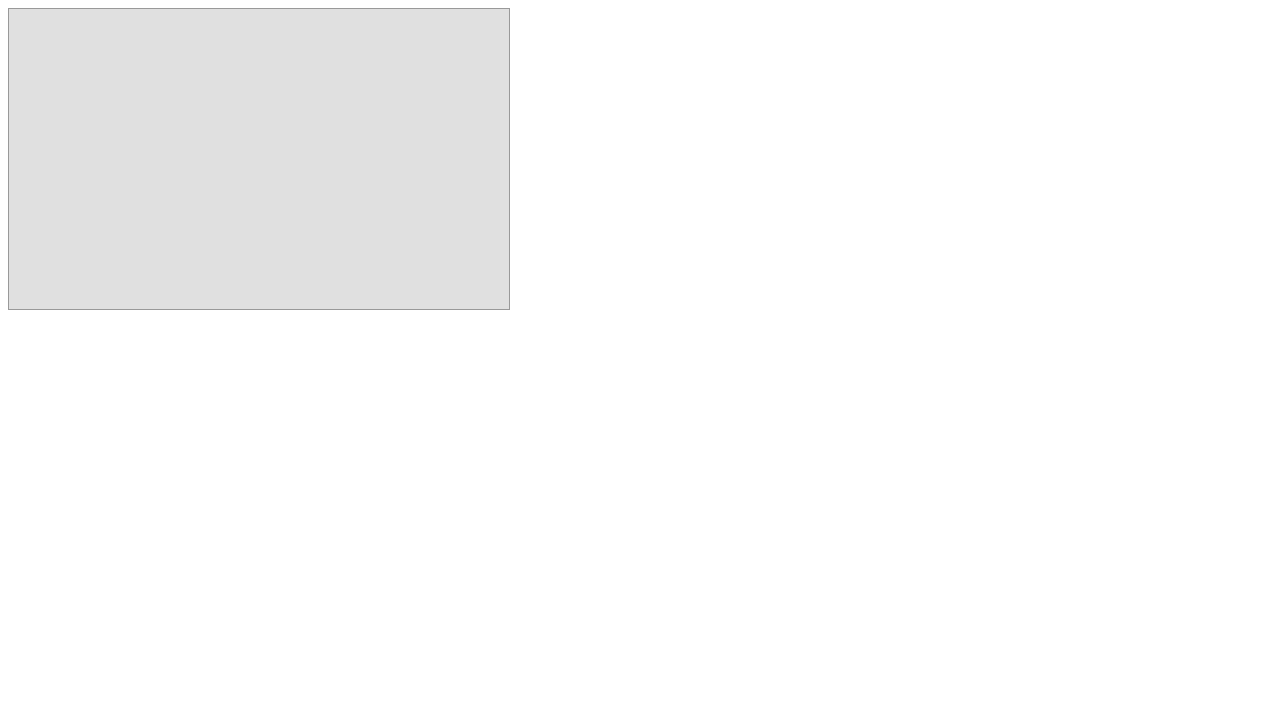
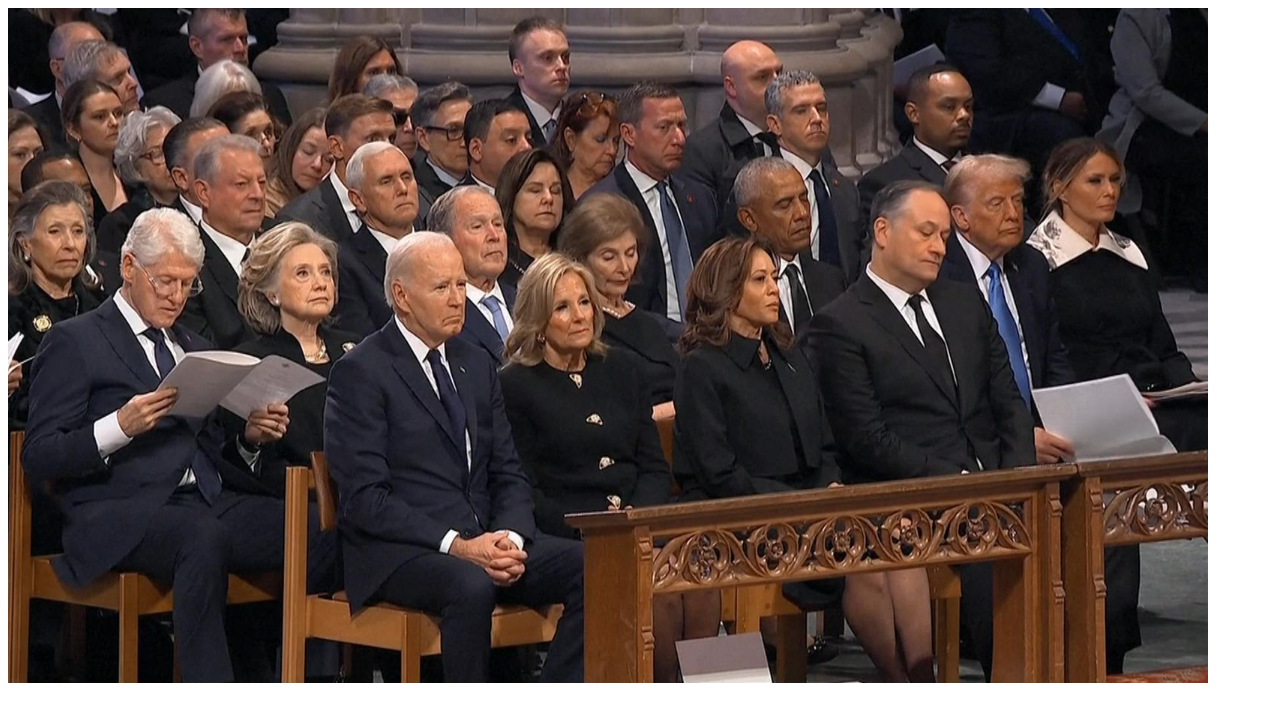
Before and after one commit to RichardGabelman/wheres-waldo, a React (Vite) app in the folder frontend/: page / in a window 1280 px wide. Shown: the top 722 px of the page. Built offline with nearby package versions, Linux system fonts and the light colour scheme.

Commit message:
feat: add photo and change targeting to use %

```diff
--- a/frontend/src/components/TaggableFrame/TaggableFrame.css
+++ b/frontend/src/components/TaggableFrame/TaggableFrame.css
@@ -1,9 +1,13 @@
 .frame {
   position: relative;
-  width: 500px;
-  height: 300px;
-  background-color: #e0e0e0;
-  border: 1px solid #999;
+  display: inline-block;
+  max-width: 1200px;
+}
+
+.frame-img {
+  display: block;
+  width: 100%;
+  height: auto;
 }
 
 .tag-container {
@@ -19,7 +23,7 @@
 
 .dropdown {
   position: absolute;
-  left: 50px;
+  left: calc(100% + 10px);
   top: 0;
   background-color: white;
   border: 1px solid #999;
--- a/frontend/src/components/TaggableFrame/TaggableFrame.jsx
+++ b/frontend/src/components/TaggableFrame/TaggableFrame.jsx
@@ -1,5 +1,6 @@
 import { useEffect, useRef, useState } from "react";
 import "./TaggableFrame.css";
+import carterFuneralImg from "../../assets/carterFuneral.jpg";
 
 const names = ["Alice", "Bob", "Charlie", "Dana"];
 
@@ -11,10 +12,10 @@ function TaggableFrame() {
     if (!frameRef.current) return;
 
     const rect = frameRef.current.getBoundingClientRect();
-    const x = e.clientX - rect.left;
-    const y = e.clientY - rect.top;
+    const xPercent = ((e.clientX - rect.left) / rect.width) * 100;
+    const yPercent = ((e.clientY - rect.top) / rect.height) * 100;
 
-    setTag({ x, y, selected: null });
+    setTag({ x: xPercent, y: yPercent, selected: null });
   };
 
   useEffect(() => {
@@ -29,10 +30,16 @@ function TaggableFrame() {
 
   return (
     <div ref={frameRef} onClick={handleClick} className="frame">
+      <img
+        src={carterFuneralImg}
+        alt="Taggable"
+        className="frame-img"
+      />
+
       {tag && (
         <div
           className="tag-container"
-          style={{ left: tag.x - 20, top: tag.y - 20 }}
+          style={{ left: `${tag.x}%`, top: `${tag.y}%`, transform: "translate(-50%, -50%)" }}
         >
           <div className="tag-box"></div>
           <div className="dropdown">
```
Also changed, not shown: frontend/src/assets/carterFuneral.jpg (added).
